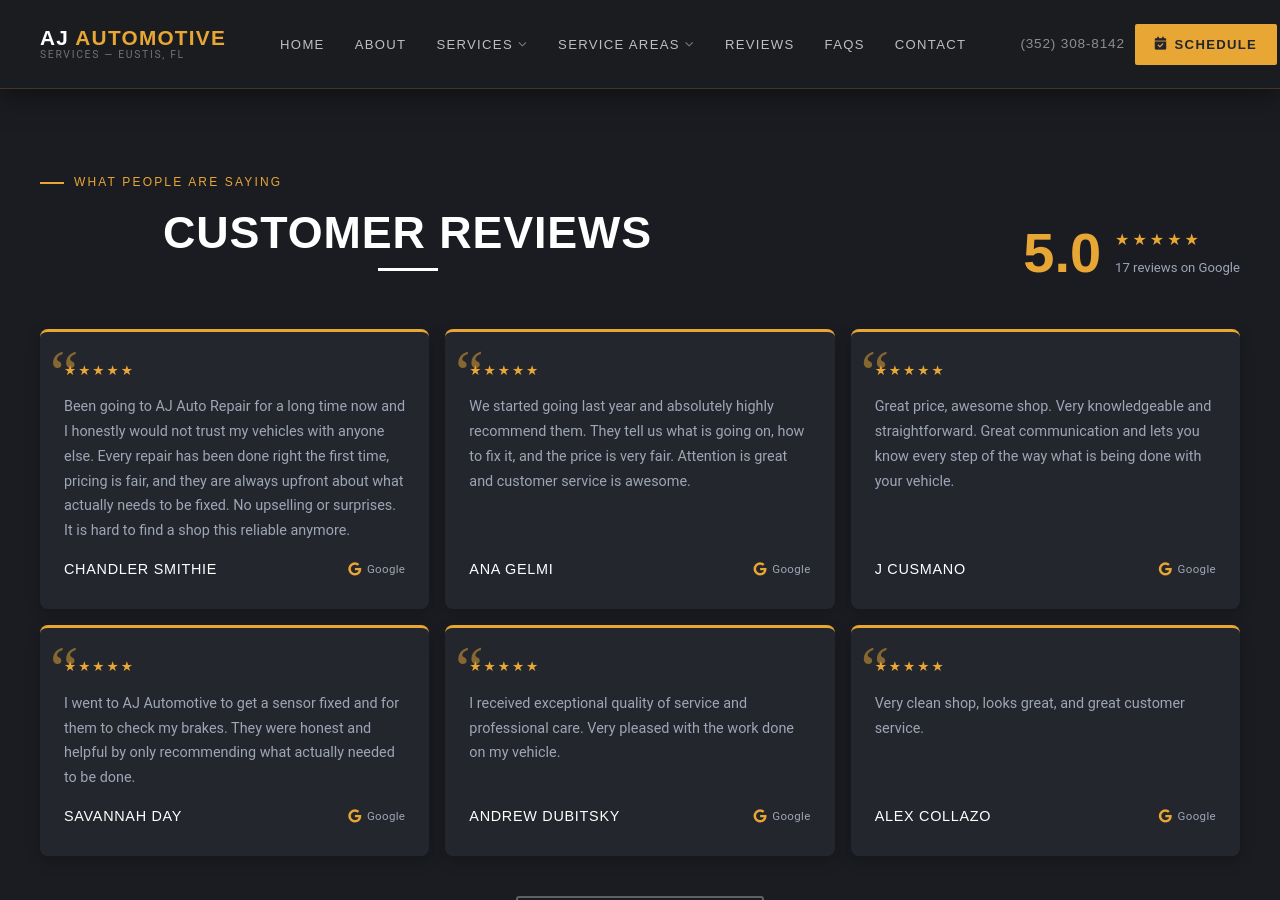
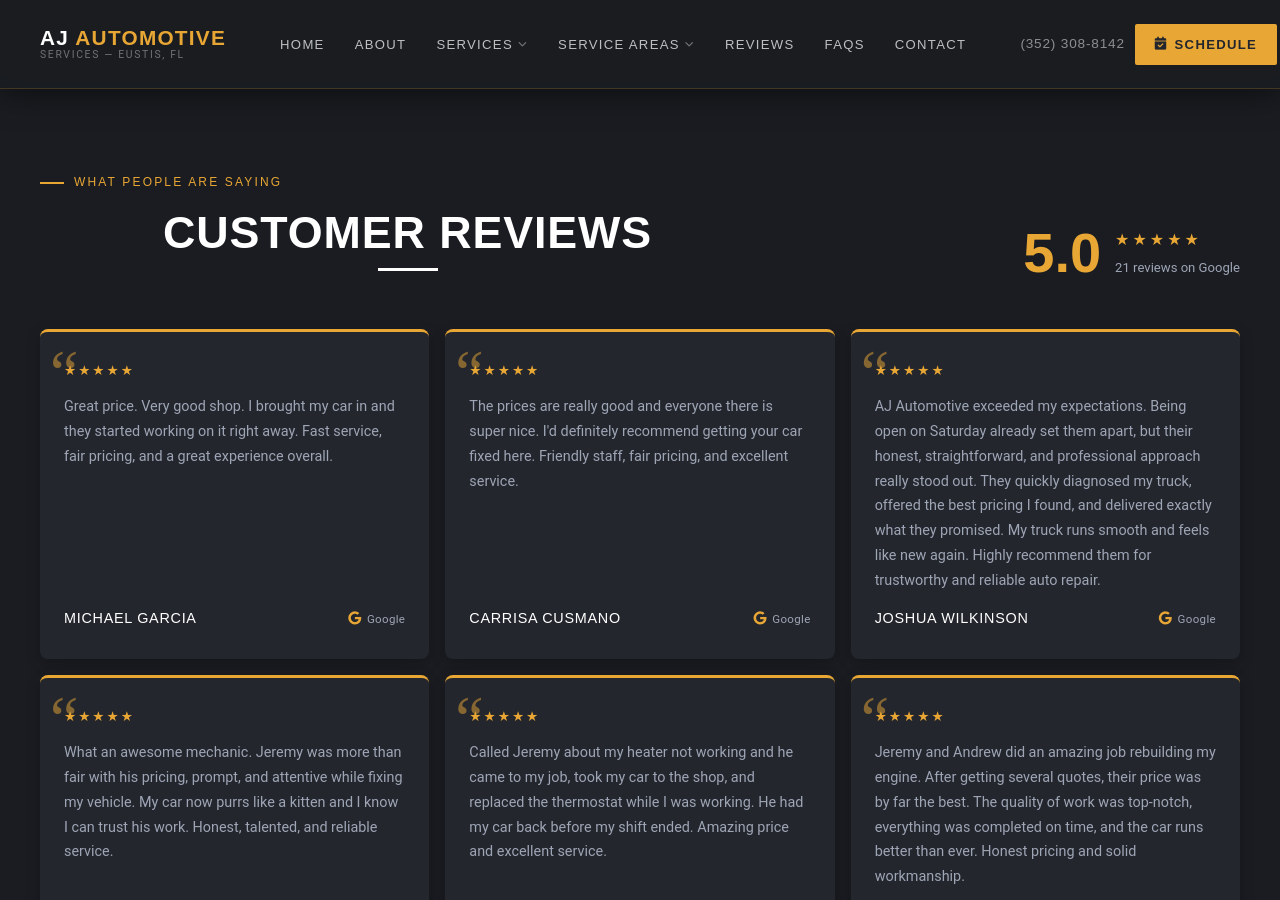
Before and after one commit to JamesBrownR/AJ-Auto-Repair, a Jekyll site: the page built from index.html, in a window 1280 px wide and 900 px high, scrolled down 3526 px. Built offline with Jekyll 4.4.1, drawn with Linux system fonts in a browser that asks for light colours; nearby versions of some CDN libraries; some web fonts are replaced; library files that are not in the unit come from our copies; some of the changed text lies outside the part shown.

Commit message:
Update reviews.yml

```diff
--- a/_data/reviews.yml
+++ b/_data/reviews.yml
@@ -1,99 +1,133 @@
-- name: Chandler Smithie
+- name: Michael Garcia
   stars: 5
   text: >
-    Been going to AJ Auto Repair for a long time now and I honestly would not trust my vehicles with anyone else.
-    Every repair has been done right the first time, pricing is fair, and they are always upfront about what actually
-    needs to be fixed. No upselling or surprises. It is hard to find a shop this reliable anymore.
+    Great price. Very good shop. I brought my car in and they started working on it right away.
+    Fast service, fair pricing, and a great experience overall.
+
+- name: Carrisa Cusmano
+  stars: 5
+  text: >
+    The prices are really good and everyone there is super nice. I'd definitely recommend getting
+    your car fixed here. Friendly staff, fair pricing, and excellent service.
+
+- name: Joshua Wilkinson
+  stars: 5
+  text: >
+    AJ Automotive exceeded my expectations. Being open on Saturday already set them apart, but their
+    honest, straightforward, and professional approach really stood out. They quickly diagnosed my
+    truck, offered the best pricing I found, and delivered exactly what they promised. My truck runs
+    smooth and feels like new again. Highly recommend them for trustworthy and reliable auto repair.
+
+- name: Mary Bufis
+  stars: 5
+  text: >
+    What an awesome mechanic. Jeremy was more than fair with his pricing, prompt, and attentive while
+    fixing my vehicle. My car now purrs like a kitten and I know I can trust his work. Honest,
+    talented, and reliable service.
+
+- name: Tara Kephart
+  stars: 5
+  text: >
+    Called Jeremy about my heater not working and he came to my job, took my car to the shop, and
+    replaced the thermostat while I was working. He had my car back before my shift ended. Amazing
+    price and excellent service.
+
+- name: Chris Miles
+  stars: 5
+  text: >
+    Jeremy and Andrew did an amazing job rebuilding my engine. After getting several quotes, their
+    price was by far the best. The quality of work was top-notch, everything was completed on time,
+    and the car runs better than ever. Honest pricing and solid workmanship.
+
+- name: Ron Kendrick
+  stars: 5
+  text: >
+    Trusted them with my 1965 Mustang and they did a great job. Quick service, fair pricing, and a
+    smooth experience from start to finish.
+
+- name: David Spencer
+  stars: 5
+  text: >
+    Great customer service and knowledgeable technicians. Reasonable rates, honest communication,
+    and quality work.
+
+- name: Billy Limbaugh
+  stars: 5
+  text: >
+    Amazing work and a fair price. Great experience and quality service.
+
+- name: Dawn Sinka
+  stars: 5
+  text: >
+    I brought my vintage Chevy truck to Andrew and Jeremy. They provided a reasonable quote,
+    completed the repairs on time, and now the truck runs better than it has in years. Friendly,
+    professional, and highly recommended.
 
 - name: Ana Gelmi
   stars: 5
   text: >
-    We started going last year and absolutely highly recommend them. They tell us what is going on, how to fix it,
-    and the price is very fair. Attention is great and customer service is awesome.
+    We started going last year and absolutely highly recommend them. They tell us what is going on,
+    how to fix it, and the price is very fair. Attention is great and customer service is awesome.
 
 - name: J Cusmano
   stars: 5
   text: >
-    Great price, awesome shop. Very knowledgeable and straightforward. Great communication and lets you know every
-    step of the way what is being done with your vehicle.
+    Great price, awesome shop. Very knowledgeable and straightforward. Great communication and lets
+    you know every step of the way what is being done with your vehicle.
 
 - name: Savannah Day
   stars: 5
   text: >
-    I went to AJ Automotive to get a sensor fixed and for them to check my brakes. They were honest and helpful
-    by only recommending what actually needed to be done.
+    I went to AJ Automotive for a sensor issue and a brake inspection. They were honest and only
+    repaired what actually needed attention. The team was helpful, kind, and did an amazing job.
+    They even gave me a teacher discount. Highly recommend them.
 
 - name: Andrew Dubitsky
   stars: 5
   text: >
-    I received exceptional quality of service and professional care. Very pleased with the work done on my vehicle.
+    I received exceptional quality service and professional care. The team was knowledgeable,
+    efficient, and easy to work with throughout the process.
 
 - name: Alex Collazo
   stars: 5
   text: >
-    Very clean shop, looks great, and great customer service.
+    Very clean shop, great customer service, and a professional atmosphere. Excellent experience.
 
 - name: Roberto Solo100
   stars: 5
   text: >
-    I got a 2008 C300 and Jeremy and Andrew always do an amazing job on my car. Very professional.
+    Jeremy and Andrew always do an amazing job on my 2008 C300. They are professional, reliable,
+    and consistently provide quality service at a fair price.
 
 - name: Ayden Peluso
   stars: 5
   text: >
-    Great customer service and very informative. Great price.
+    Great customer service and very informative. The team takes the time to explain everything and
+    makes sure you understand what is going on with your vehicle.
 
 - name: Kaleb Williams
   stars: 5
   text: >
-    Very friendly, fast, and knowledgeable service. Reasonable prices.
+    Very friendly, fast, and knowledgeable service. Fair pricing, quality work, and a great overall
+    experience every time.
 
 - name: All Stars Mobile Detailing
   stars: 5
   text: >
-    These guys know what they are doing. Had work done on my Charger and truck. Flawless. Excellent job, good prices.
-    Jeremy and Andrew are good mechanics. I highly recommend this shop.
+    These guys know what they are doing. They worked on both my Charger and my truck and the results
+    were flawless. Excellent work, good prices, and knowledgeable mechanics. Highly recommend them.
+
+- name: Chandler Smithie
+  stars: 5
+  text: >
+    Been going to AJ Auto Repair for a long time now and I honestly would not trust my vehicles with
+    anyone else. Every repair has been done right the first time, pricing is fair, and they are
+    always upfront about what actually needs to be fixed. No upselling or surprises. It is hard to
+    find a shop this reliable anymore.
 
 - name: Anjay Smith
   stars: 5
   text: >
-    I got referred to AJ Auto Repair and they did a great job at an affordable price range. The bumper of my car
-    was fixed to where it actually stays put and they did it in a great time frame. I would 100% recommend this company.
-
-- name: Dawn Sinka
-  stars: 5
-  text: >
-    Visited Andrew and Jeremy to inquire about some issues with my vintage Chevy truck. They gave me a reasonable
-    quote for repairs, returned the truck when promised, and the truck hasn't run this well for years. They are
-    friendly and professional. Already recommended them to my friends.
-
-- name: Billy Limbaugh
-  stars: 5
-  text: >
-    Amazing work, and fair price. Thanks again
-
-- name: David Spencer
-  stars: 5
-  text: >
-    Great customer service and knowledgeable in their field. Reasonable rates.
-
-- name: Ron Kendrick
-  stars: 5
-  text: >
-    I allowed them to work on the 1965 Mustang. 😎. Great job, quick in n out at a good price. 🇱🇷
-
-- name: Chris Miles
-  stars: 5
-  text: >
-    Jeremy and Andrew at AJ Automotive Services did an amazing job. I had my engine rebuilt and after getting quotes
-    from a few other shops, their price was by far the best I could find. Not only was it affordable, but the quality
-    of work was top-notch. The car runs better than ever and everything was done professionally and on time. You can
-    tell they actually care about their work and don't try to overcharge like a lot of other places. Highly recommend
-    them if you're looking for honest pricing and solid work. I'll definitely be coming back 👍
-
-- name: Tara Kephart
-  stars: 5
-  text: >
-    Called Jeremy about my heater not working so he came to my job and took my car to his shop to change the
-    thermostat while I was working. He had my car back before I got off work. Gave me an amazing price and
-    excellent service.
+    I was referred to AJ Auto Repair and they did a great job at an affordable price. They fixed my
+    bumper properly, completed the work quickly, and provided excellent service. I would absolutely
+    recommend getting a quote from them if you need vehicle repairs.
```
